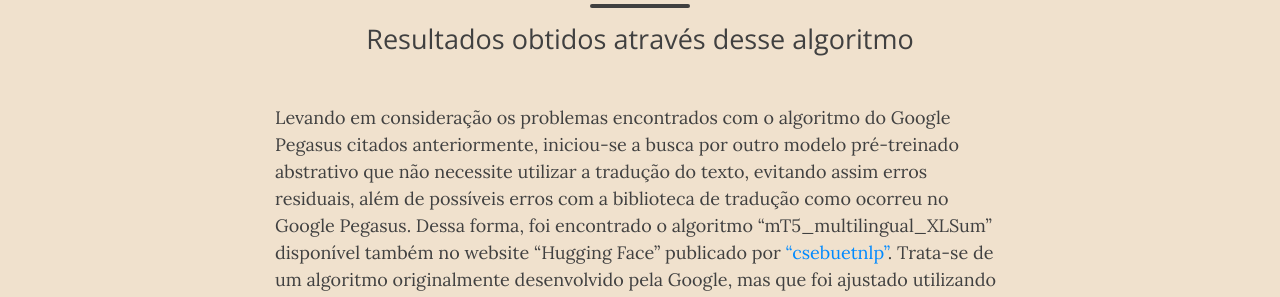
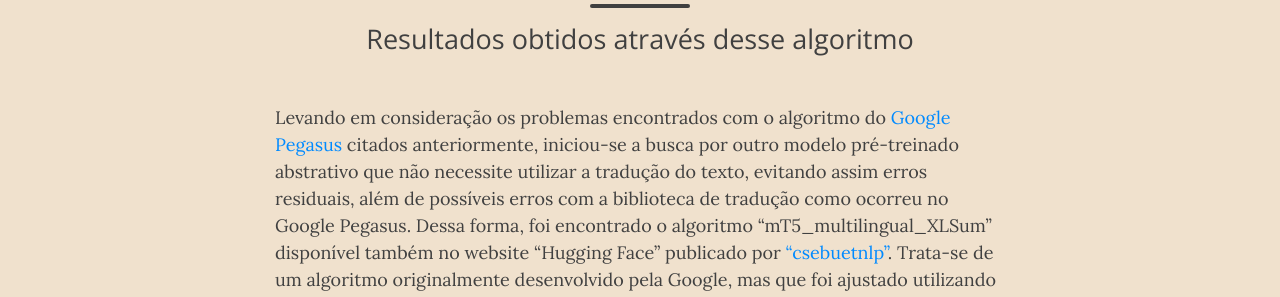
Before and after one commit to davidferraz01/Saense-PLN, a Jekyll site: the page built from abstrativa_mt5.md, in a window 1280 px wide and 1026 px high. Shown: the part 230-527 px from the top of the window. Built offline with Jekyll 4.4.1, drawn with Linux system fonts in a browser that asks for light colours; nearby versions of some CDN libraries; comment, search, counter and statistics services are not loaded; part of the change alters nothing that is shown.

```diff
--- a/abstrativa_mt5.md
+++ b/abstrativa_mt5.md
@@ -3,4 +3,4 @@ layout: page
 title: Algoritmo mT5
 subtitle: Resultados obtidos através desse algoritmo
 ---
-Levando em consideração os problemas encontrados com o algoritmo do Google Pegasus citados anteriormente, iniciou-se a busca por outro modelo pré-treinado abstrativo que não necessite utilizar a tradução do texto, evitando assim erros residuais, além de possíveis erros com a biblioteca de tradução como ocorreu no Google Pegasus. Dessa forma, foi encontrado o algoritmo “mT5_multilingual_XLSum” disponível também no website “Hugging Face” publicado por [“csebuetnlp”](https://huggingface.co/csebuetnlp/mT5_multilingual_XLSum). Trata-se de um algoritmo originalmente desenvolvido pela Google, mas que foi ajustado utilizando a base de dados “XL-Sum” que, segundo os autores, é um conjunto de dados abrangente e diversificado que compreende 1 milhão de pares de artigos-resumo com anotações profissionais da BBC, extraídos usando um conjunto de heurísticas cuidadosamente projetadas. Dessa forma, o modelo multilíngue pré-treinado de última geração da Google, juntamente com o “XLSum” ajustado pelos autores possibilitou realizar a sumarização de qualidade em 44 idiomas diferentes. Por tal motivo, foi decidido utilizar esse modelo como principal nesse projeto de pesquisa.
+Levando em consideração os problemas encontrados com o algoritmo do [Google Pegasus](https://0xdferraz.github.io/Saense-PLN/abstrativa_pegasus/) citados anteriormente, iniciou-se a busca por outro modelo pré-treinado abstrativo que não necessite utilizar a tradução do texto, evitando assim erros residuais, além de possíveis erros com a biblioteca de tradução como ocorreu no Google Pegasus. Dessa forma, foi encontrado o algoritmo “mT5_multilingual_XLSum” disponível também no website “Hugging Face” publicado por [“csebuetnlp”](https://huggingface.co/csebuetnlp/mT5_multilingual_XLSum). Trata-se de um algoritmo originalmente desenvolvido pela Google, mas que foi ajustado utilizando a base de dados “XL-Sum” que, segundo os autores, é um conjunto de dados abrangente e diversificado que compreende 1 milhão de pares de artigos-resumo com anotações profissionais da BBC, extraídos usando um conjunto de heurísticas cuidadosamente projetadas. Dessa forma, o modelo multilíngue pré-treinado de última geração da Google, juntamente com o “XLSum” ajustado pelos autores possibilitou realizar a sumarização de qualidade em 44 idiomas diferentes. Por tal motivo, foi decidido utilizar esse modelo como principal nesse projeto de pesquisa.
```
